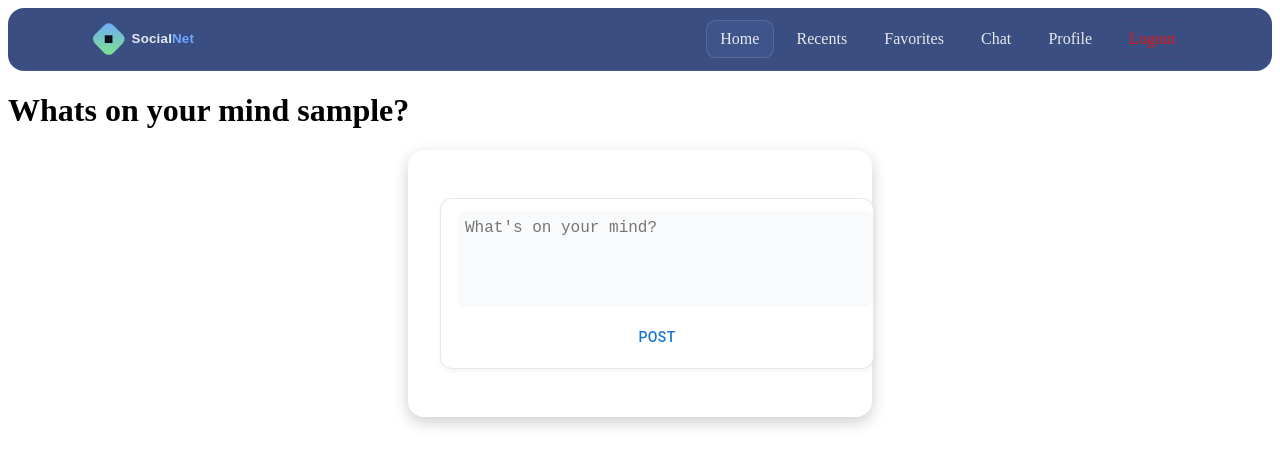
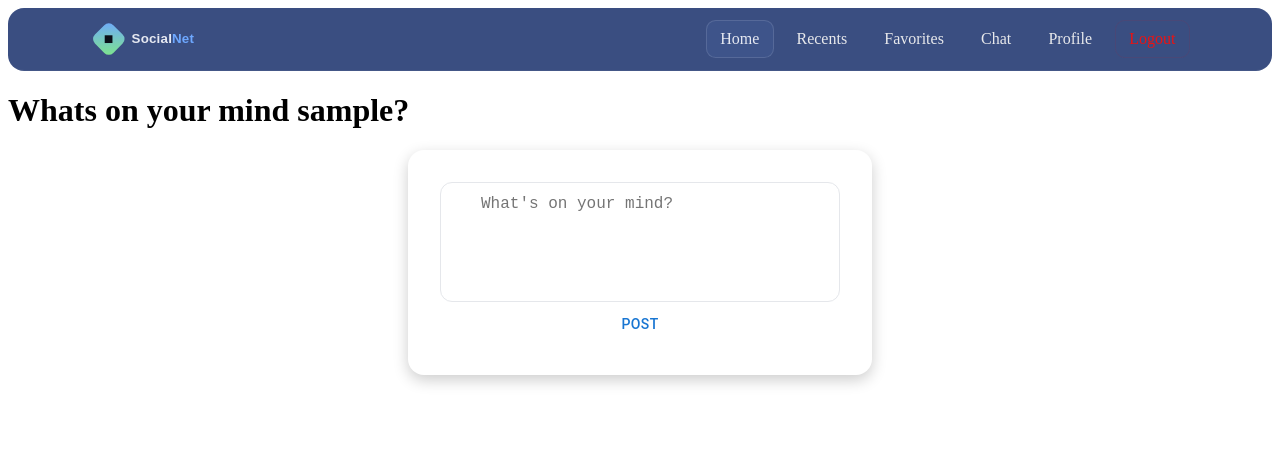
Before and after one commit to EyalYeh/social-network-app, a React (Vite) app in the folder frontend/: page /home in a window 1280 px wide. Shown: the top 466 px of the page. Built offline with nearby package versions, Linux system fonts and the light colour scheme; sample sign-in values are in the browser's storage; some icons are missing.

Commit message:
Improved feed-form and post styles

```diff
--- a/frontend/src/components/Feed.css
+++ b/frontend/src/components/Feed.css
@@ -9,29 +9,19 @@
   margin: 0 auto;
 }
 .text-container{
-    width: 100%;
-    max-width: 600px;         /* don’t let it get too wide */
-    margin: 16px auto;        /* center horizontally */
-    background: #ffffff;
-    border: 1px solid #e5e7eb; /* light gray border */
-    border-radius: 12px;
-    padding: 12px 16px;
-    box-shadow: 0 2px 6px rgba(0,0,0,0.05);
-    display: flex;
-    flex-direction: column;
-    gap: 12px;
+  position: relative;
+  width: 100%;
 }
 
 .text-container textarea {
   width: 100%;
-  border: none;
-  outline: none;
-  resize: none;             /* prevent ugly resizing handles */
-  min-height: 80px;
+  min-height: 120px;
+  padding: 12px 12px 40px 40px; /* extra bottom/left padding so text doesn’t overlap the button */
+  border: 1px solid #e5e7eb;
+  border-radius: 12px;
+  resize: none;
   font-size: 1rem;
-  padding: 8px;
-  border-radius: 8px;
-  background: #f9fafb;
+  box-sizing: border-box;
 }
 
 .text-container textarea:focus {
@@ -40,11 +30,26 @@
   box-shadow: 0 0 0 2px rgba(59,130,246,0.2);
 }
 
+.photo-btn {
+  position: absolute !important; /* override MUI inline styles */
+  bottom: 8px;
+  left: 8px;
+  min-width: 0; /* make it a small round button */
+  padding: 6px 8px;
+}
+
 .post-container{
-  display: flex;
-  flex-direction: column;   /* stack posts */
-  gap: 16px;
-  max-width: 600px;
+  background-color: white;
+  padding: 2rem;
+  border-radius: 1rem;
+  max-width: 400px;
   width: 100%;
-  margin: 0 auto 40px;
+  box-shadow: 0 5px 15px rgba(0,0,0,0.2);
+  text-align: center;
+  margin: 0 auto 2rem auto;
+
 }
+
+.posts-wrapper {
+  margin-top: 2rem;
+}
--- a/frontend/src/components/Feed.jsx
+++ b/frontend/src/components/Feed.jsx
@@ -1,6 +1,7 @@
 import Button from "@mui/material/Button";
 import { useState } from "react";
 import './Feed.css';
+import AddAPhotoIcon from '@mui/icons-material/AddAPhoto';
 
 function Feed({currentUser}){
 
@@ -33,13 +34,14 @@ function Feed({currentUser}){
             <form className="feed-form-container" onSubmit={addPost}>
                 <div className="text-container">
                     <textarea value={text} onChange={(e) => setText(e.target.value)} placeholder="What's on your mind?"></textarea>
-                    <Button type="submit">Post</Button>
+                    <Button  type="button" className="photo-btn" startIcon={<AddAPhotoIcon/>}/>
                 </div>
+                <Button type="submit">Post</Button>
             </form>
 
-            <div className="post-container">
+            <div className="posts-wrapper">
                 {posts.map((post) => (
-                <div key={post.id}>
+                <div className="post-container" key={post.id}>
                     <strong>@{post.author} {new Date(post.createdAt).toLocaleString()}</strong>
                     <p>{post.content}</p>
 
```
